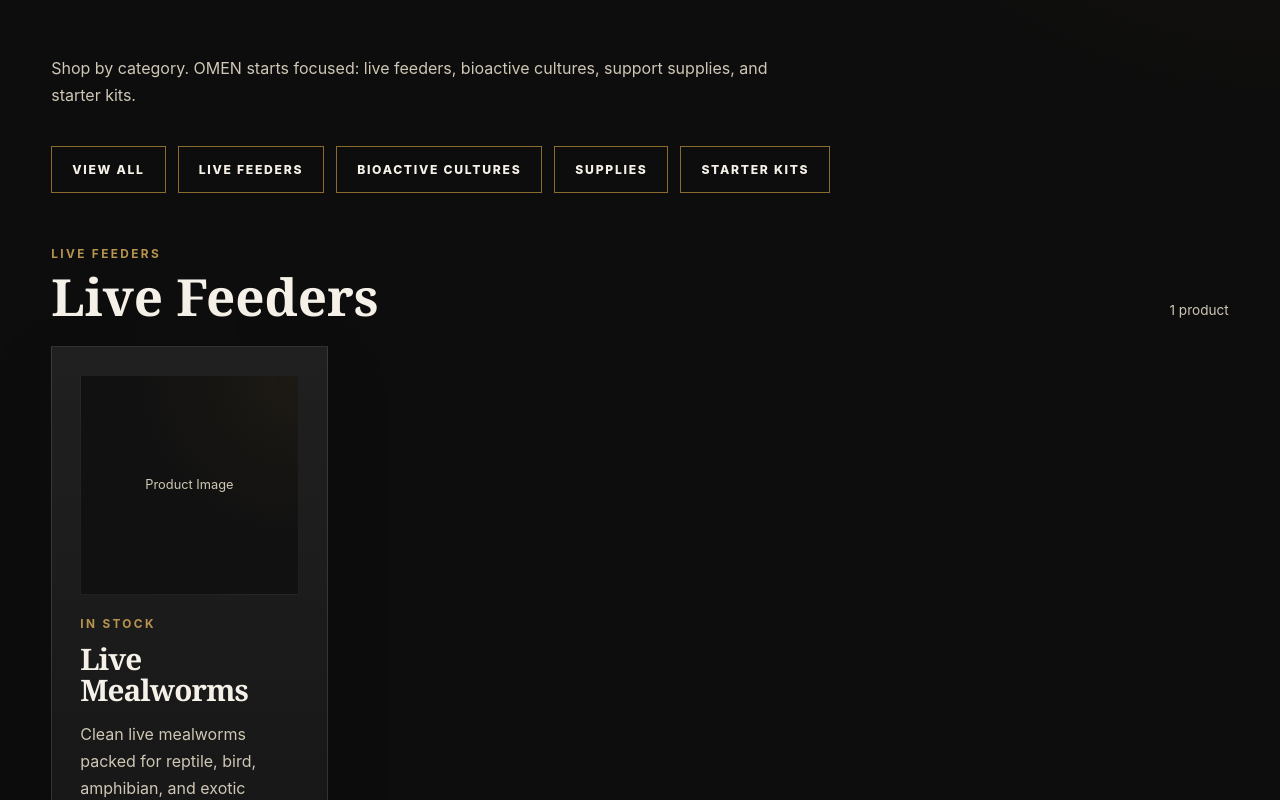
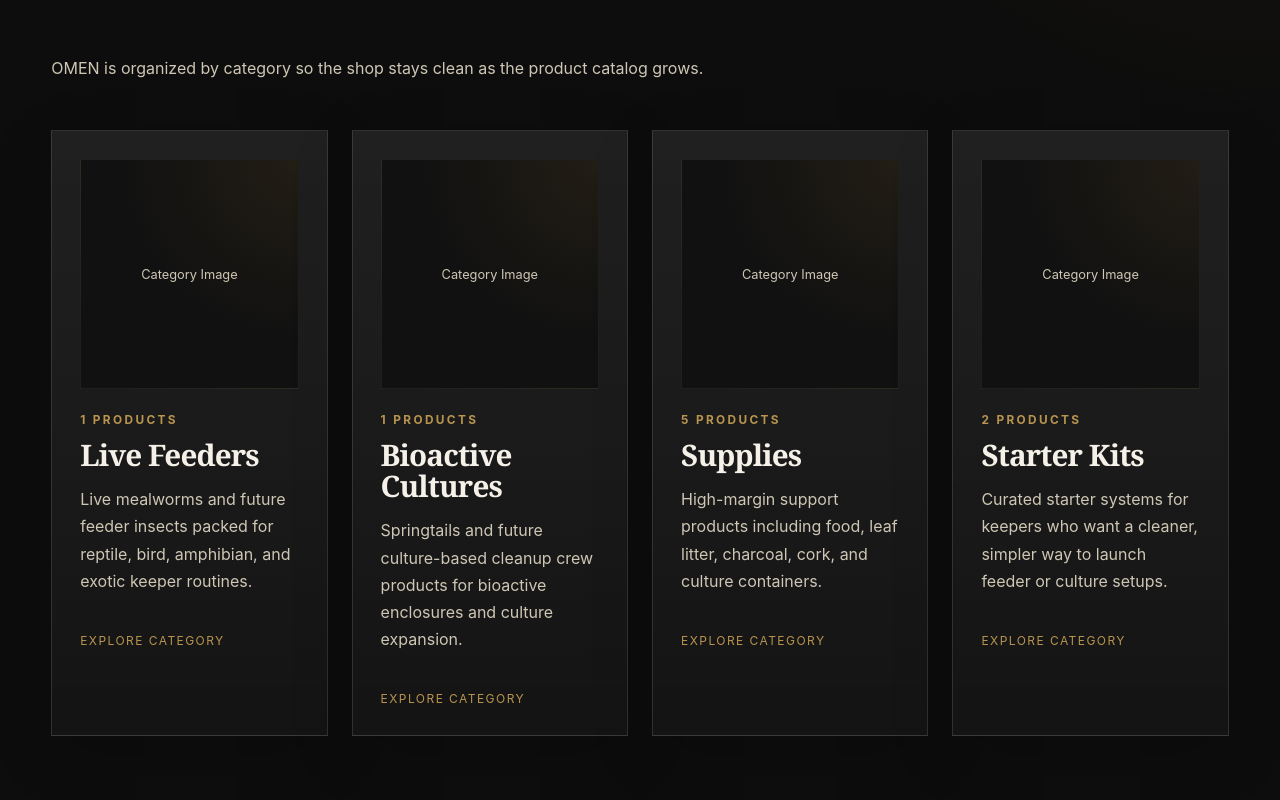
Before and after one commit to bguy971/omen-exotics, a Next.js app: page /shop in a window 1280 px wide. Shown: the part 420-1220 px from the top of the page. Built offline with nearby package versions, Linux system fonts and the light colour scheme.

Commit message:
changing shop to categories

```diff
--- a/app/shop/page.tsx
+++ b/app/shop/page.tsx
@@ -1,9 +1,32 @@
 import Link from 'next/link';
-import {
-  categories,
-  getProductPriceRange,
-  getProductsByCategory
-} from '@/lib/products';
+import { categories, getProductsByCategory } from '@/lib/products';
+
+const categoryCopy = {
+  'Live Feeders': {
+    slug: 'live-feeders',
+    title: 'Live Feeders',
+    description:
+      'Live mealworms and future feeder insects packed for reptile, bird, amphibian, and exotic keeper routines.'
+  },
+  'Bioactive Cultures': {
+    slug: 'bioactive-cultures',
+    title: 'Bioactive Cultures',
+    description:
+      'Springtails and future culture-based cleanup crew products for bioactive enclosures and culture expansion.'
+  },
+  Supplies: {
+    slug: 'supplies',
+    title: 'Supplies',
+    description:
+      'High-margin support products including food, leaf litter, charcoal, cork, and culture containers.'
+  },
+  'Starter Kits': {
+    slug: 'starter-kits',
+    title: 'Starter Kits',
+    description:
+      'Curated starter systems for keepers who want a cleaner, simpler way to launch feeder or culture setups.'
+  }
+};
 
 export default function Shop() {
   return (
@@ -19,146 +42,74 @@
             marginTop: 12
           }}
         >
-          Feeders, cultures
+          Choose your
           <br />
-          & keeper supply.
+          supply category.
         </h1>
 
         <p
           className="muted"
           style={{
-            maxWidth: 740,
+            maxWidth: 760,
             marginTop: 18,
-            marginBottom: 36
+            marginBottom: 48
           }}
         >
-          Shop by category. OMEN starts focused: live feeders, bioactive
-          cultures, support supplies, and starter kits.
+          OMEN is organized by category so the shop stays clean as the product
+          catalog grows.
         </p>
 
         <div
+          className="grid"
           style={{
-            display: 'flex',
-            gap: 12,
-            flexWrap: 'wrap',
-            marginBottom: 54
+            gridTemplateColumns: 'repeat(auto-fit,minmax(260px,1fr))'
           }}
         >
-          <a className="btn secondary" href="#all">
-            View All
-          </a>
-
-          {categories.map((category) => (
-            <a
-              className="btn secondary"
-              href={`#${category.toLowerCase().replaceAll(' ', '-')}`}
-              key={category}
-            >
-              {category}
-            </a>
-          ))}
-        </div>
-
-        <div id="all" className="grid" style={{ gap: 70 }}>
           {categories.map((category) => {
-            const categoryProducts = getProductsByCategory(category);
+            const item = categoryCopy[category];
+            const count = getProductsByCategory(category).length;
 
             return (
-              <section
-                id={category.toLowerCase().replaceAll(' ', '-')}
+              <Link
+                className="card"
+                href={`/shop/${item.slug}`}
                 key={category}
               >
                 <div
                   style={{
-                    display: 'flex',
-                    justifyContent: 'space-between',
-                    gap: 24,
-                    alignItems: 'end',
+                    height: 230,
+                    border: '1px solid rgba(245,241,232,.06)',
+                    background:
+                      'radial-gradient(circle at top right, rgba(140,107,47,.14), transparent 11rem), #111111',
+                    display: 'grid',
+                    placeItems: 'center',
                     marginBottom: 24
                   }}
                 >
-                  <div>
-                    <div className="eyebrow">{category}</div>
-
-                    <h2
-                      style={{
-                        fontFamily: 'Georgia, serif',
-                        fontSize: 'clamp(2.2rem,4vw,3.5rem)',
-                        lineHeight: 1,
-                        margin: '10px 0 0'
-                      }}
-                    >
-                      {category}
-                    </h2>
-                  </div>
-
-                  <span
-                    className="muted"
-                    style={{
-                      fontSize: '.85rem'
-                    }}
-                  >
-                    {categoryProducts.length} product
-                    {categoryProducts.length === 1 ? '' : 's'}
+                  <span className="muted" style={{ fontSize: '.8rem' }}>
+                    Category Image
                   </span>
                 </div>
 
-                <div className="grid product-grid">
-                  {categoryProducts.map((product) => (
-                    <Link
-                      className="card"
-                      href={`/product/${product.slug}`}
-                      key={product.id}
-                    >
-                      <div
-                        style={{
-                          height: 220,
-                          border: '1px solid rgba(245,241,232,.06)',
-                          background:
-                            'radial-gradient(circle at top right, rgba(140,107,47,.10), transparent 10rem), #111111',
-                          display: 'grid',
-                          placeItems: 'center',
-                          marginBottom: 22
-                        }}
-                      >
-                        <span className="muted" style={{ fontSize: '.8rem' }}>
-                          Product Image
-                        </span>
-                      </div>
+                <p className="eyebrow">{count} Products</p>
 
-                      <p className="eyebrow">{product.stockStatus}</p>
+                <h3>{item.title}</h3>
 
-                      <h3>{product.title}</h3>
-
-                      <p className="muted">{product.description}</p>
-
-                      <div
-                        style={{
-                          marginTop: 20,
-                          display: 'flex',
-                          justifyContent: 'space-between',
-                          gap: 18,
-                          alignItems: 'center'
-                        }}
-                      >
-                        <p className="price">{getProductPriceRange(product)}</p>
+                <p className="muted">{item.description}</p>
 
                 <span
                   style={{
+                    display: 'inline-block',
+                    marginTop: 22,
                     color: '#b8944f',
                     fontSize: '.75rem',
                     letterSpacing: '.12em',
-                            textTransform: 'uppercase',
-                            whiteSpace: 'nowrap'
+                    textTransform: 'uppercase'
                   }}
                 >
-                          View Product
+                  Explore Category
                 </span>
-                      </div>
               </Link>
-                  ))}
-                </div>
-              </section>
             );
           })}
         </div>
```
Also changed, not shown: app/shop/[category]/page.tsx (added, +151 -0 lines). Lines whose indentation alone changed are shown as unchanged.
